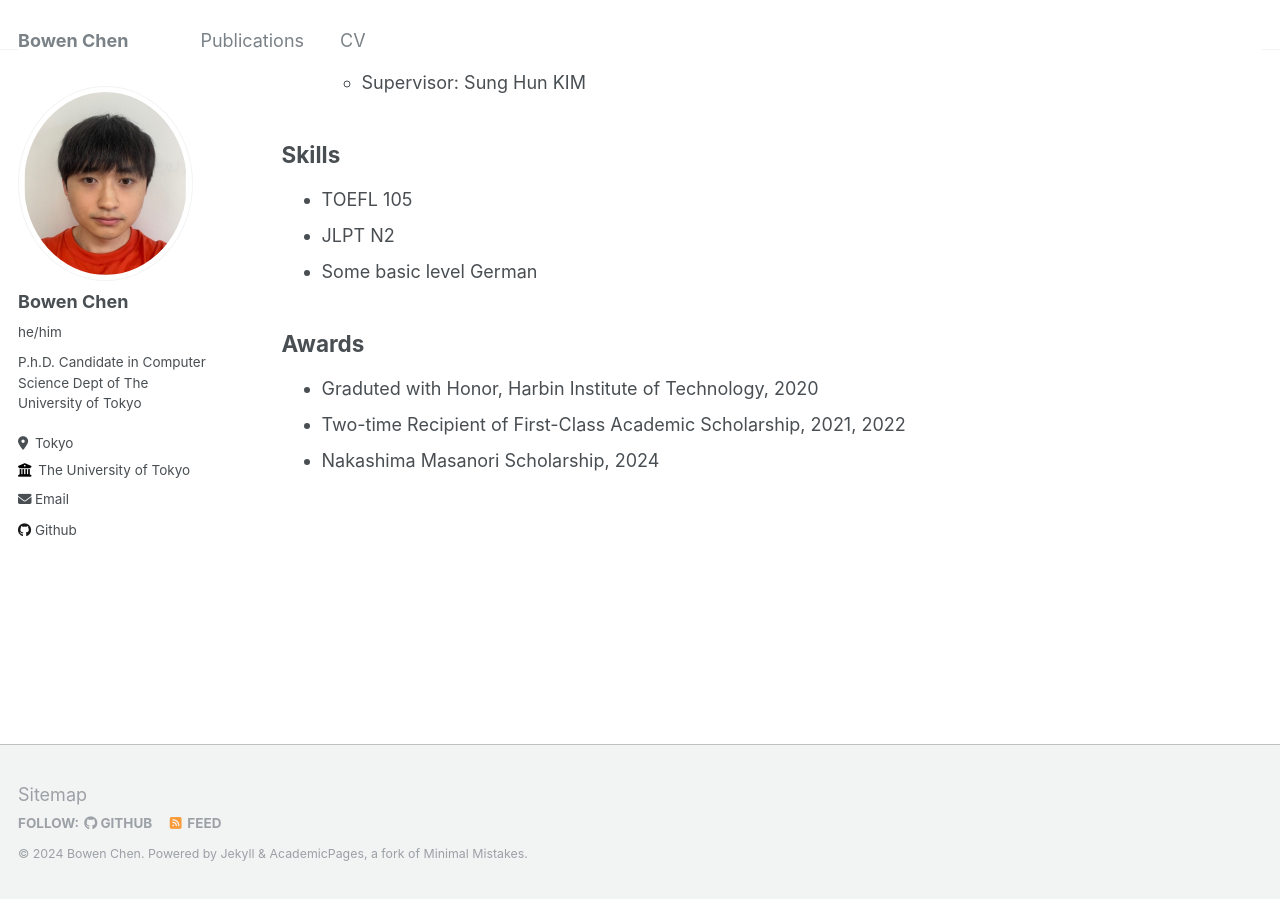
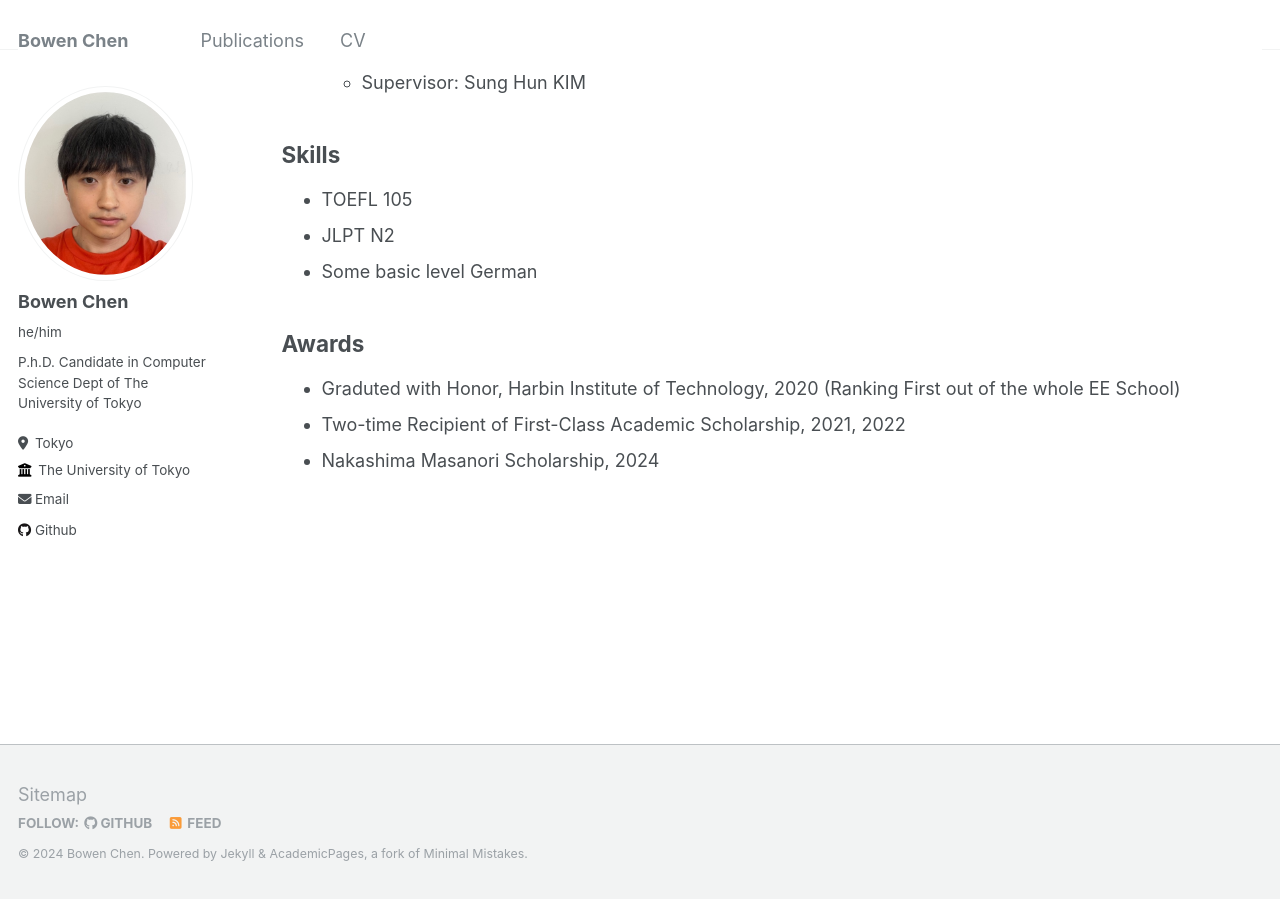
Before and after one commit to PosoSAgapo/PosoSAgapo.github.io, a Jekyll site: the page built from _pages/cv.md, in a window 1280 px wide and 900 px high, scrolled down 684 px. Built offline with Jekyll 4.4.1, drawn with Linux system fonts in a browser that asks for light colours; our own code applies the rules of GitHub Pages for plain Markdown files.

Commit message:
correct file name

```diff
--- a/_pages/cv.md
+++ b/_pages/cv.md
@@ -32,6 +32,6 @@ redirect_from:
 * Some basic level German
 
 ## Awards
-* Graduted with Honor, Harbin Institute of Technology, 2020
+* Graduted with Honor, Harbin Institute of Technology, 2020 (Ranking First out of the whole EE School)
 * Two-time Recipient of First-Class Academic Scholarship, 2021, 2022
 * Nakashima Masanori Scholarship, 2024
```
